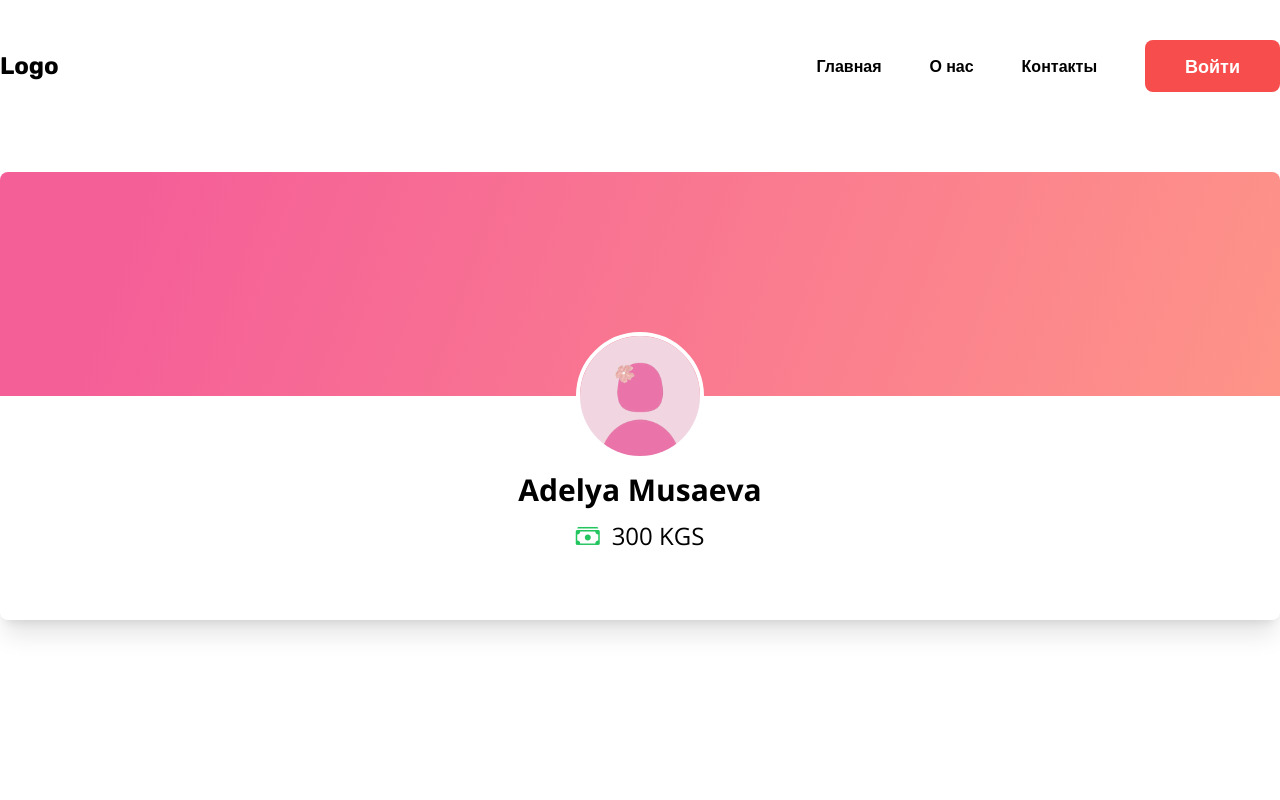
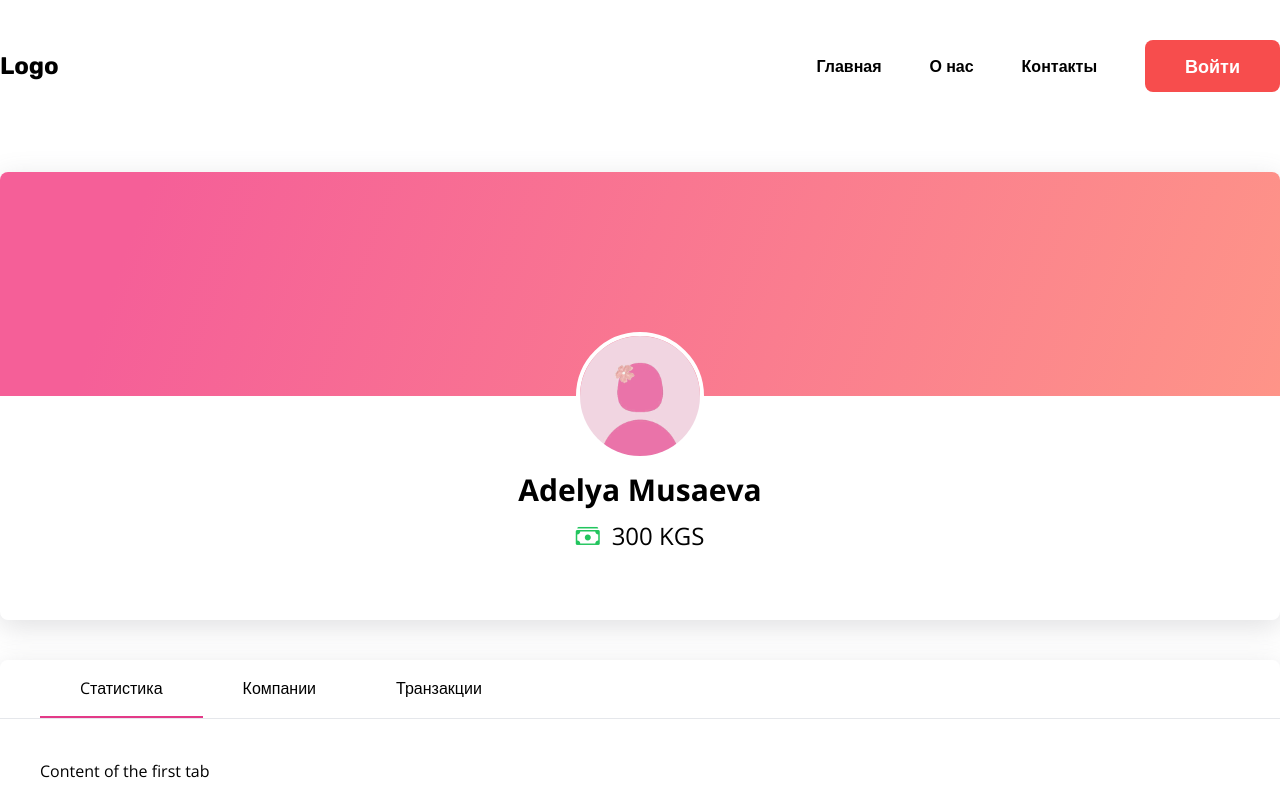
Before and after one commit to MusaevaAdelya/aralash-front, a React (Create React App) app: page /profile in a window 1280 px wide. Shown: the top 800 px of the page. Built offline with nearby package versions, Linux system fonts and the light colour scheme.

Commit message:
implemented tabs on the profile page

```diff
--- a/src/components/specific/ProfileHeader.jsx
+++ b/src/components/specific/ProfileHeader.jsx
@@ -2,7 +2,7 @@ import React from 'react'
 
 function ProfileHeader({name, balance, avatar="/images/default-avatar.jpg"}) {
   return (
-    <div className='shadow-xl h-[28rem] rounded-lg overflow-hidden'>
+    <div className='shadow-[0px_7px_29px_0px_rgba(100,100,111,0.2)] h-[28rem] rounded-lg overflow-hidden'>
         <div className=' h-1/2 profile-gradient'></div>
         <div className='flex flex-col items-center justify-center '>
 
--- /dev/null
+++ b/src/components/specific/ProfileTabs.jsx
@@ -0,0 +1,38 @@
+import {useState} from 'react'
+
+function ProfileTabs() {
+    const [activeTab, setActiveTab] = useState(0);
+
+    return (
+      <div className='mt-10 overflow-hidden rounded-lg shadow-[0px_7px_29px_0px_rgba(100,100,111,0.2)]'>
+        <div className='flex px-10 overflow-x-auto border-b'>
+          <div
+            className={`px-10 py-4 cursor-pointer ${activeTab === 0 ? 'border-b-2 border-primary' : ''}`}
+            onClick={() => setActiveTab(0)}
+          >
+            Cтатистика
+          </div>
+          <div
+            className={`px-10 py-4 cursor-pointer ${activeTab === 1 ? 'border-b-2 border-primary' : ''}`}
+            onClick={() => setActiveTab(1)}
+          >
+            Компании
+          </div>
+          <div
+            className={`px-10 py-4 cursor-pointer ${activeTab === 2 ? 'border-b-2 border-primary' : ''}`}
+            onClick={() => setActiveTab(2)}
+          >
+            Транзакции
+          </div>
+        </div>
+        <div className='p-10'>
+          {activeTab === 0 && <div>Content of the first tab</div>}
+          {activeTab === 1 && <div>Content of the second tab</div>}
+          {activeTab === 2 && <div>Content of the third tab</div>}
+        </div>
+      </div>
+    );
+}
+
+
+export default ProfileTabs
--- /dev/null
+++ b/src/components/specific/Tab.jsx
@@ -0,0 +1,9 @@
+import React from 'react'
+
+function Tab({children, title}) {
+  return (
+    <div className='px-10 py-4 border-b-2 cursor-pointer border-primary'></div>
+  )
+}
+
+export default Tab
--- a/src/pages/ProfilePage.jsx
+++ b/src/pages/ProfilePage.jsx
@@ -1,9 +1,11 @@
 import ProfileHeader from "../components/specific/ProfileHeader";
+import ProfileTabs from "../components/specific/ProfileTabs";
 
 function ProfilePage() {
   return (
     <section className="min-h-screen  mx-auto container max-w-[1335px] lg:px-0 px-5 mt-20">
       <ProfileHeader name="Adelya Musaeva" balance={300}/>
+      <ProfileTabs/>
     </section>
   );
 }
```
